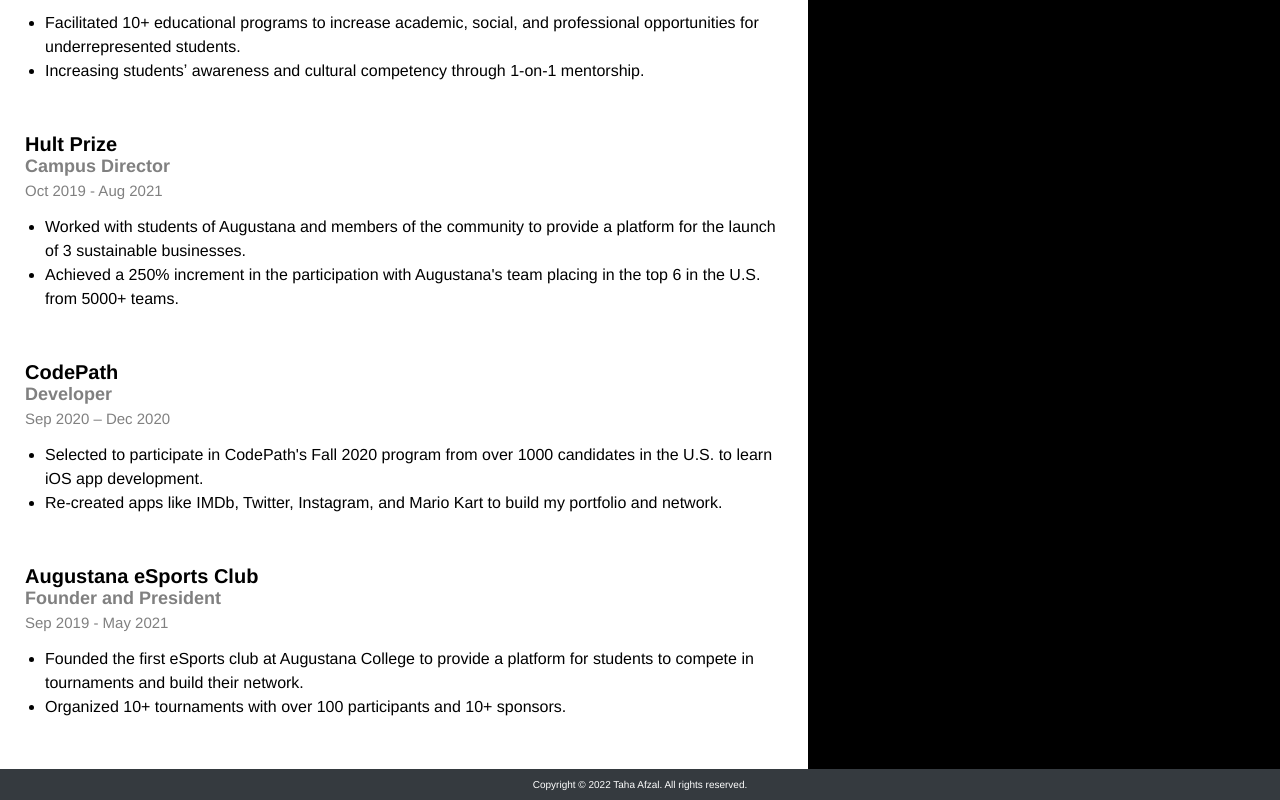
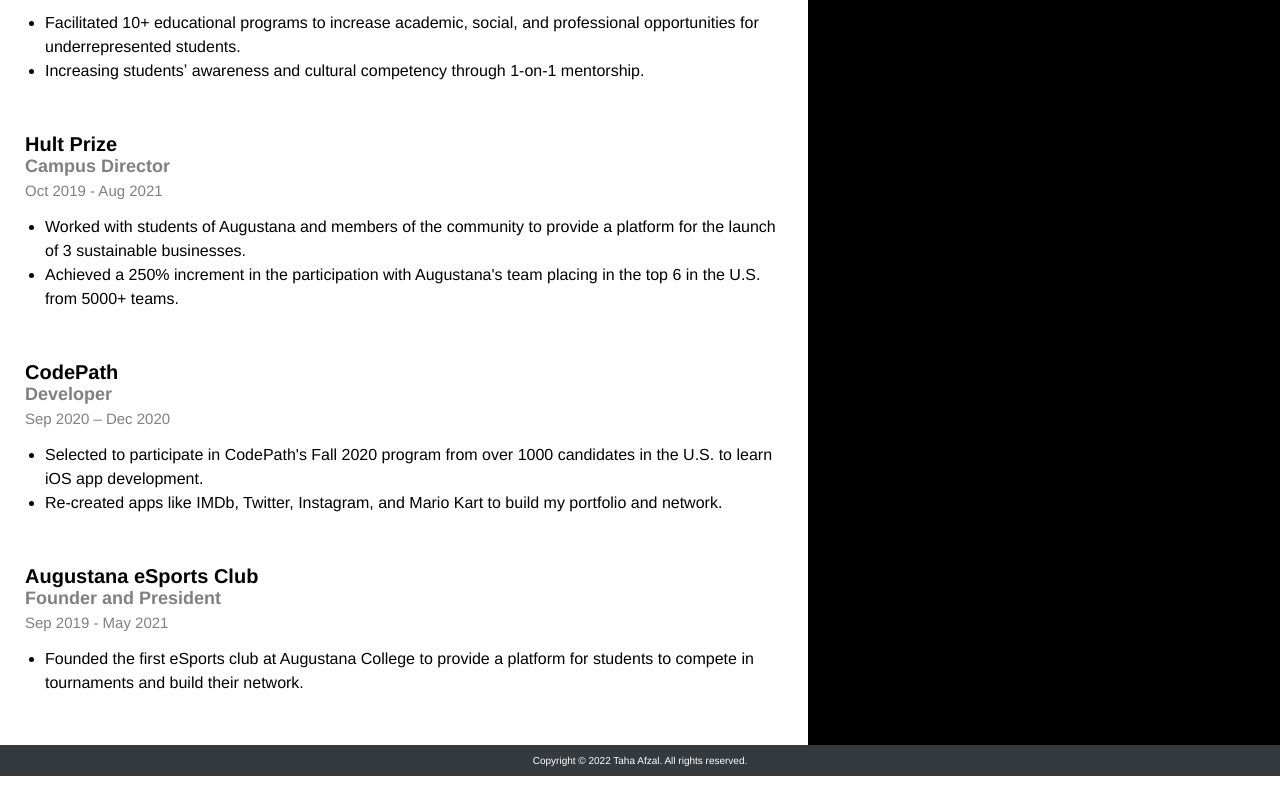
Before and after one commit to tahaafzal5/personal-website-2.0, a React (Create React App) app: page /#/resume in a window 1280 px wide. Shown: the part 3265-4065 px from the top of the page. After the commit the page ends 4041 px from the top, so only its background shows below. Built offline with nearby package versions, Linux system fonts and the light colour scheme.

Commit message:
Removed Point for Augustana eSports Club
So it is consistent with what is in the resume's pdf.

```diff
--- a/src/Components/LeadershipAndAffiliations/LeadershipAndAffiliations.js
+++ b/src/Components/LeadershipAndAffiliations/LeadershipAndAffiliations.js
@@ -42,7 +42,6 @@ function LeadershipAndAffiliations() {
                 date="Sep 2019 - May 2021"
                 description={[
                     "Founded the first eSports club at Augustana College to provide a platform for students to compete in tournaments and build their network.",
-                    "Organized 10+ tournaments with over 100 participants and 10+ sponsors.",
                 ]}
             />
         </section >
```
